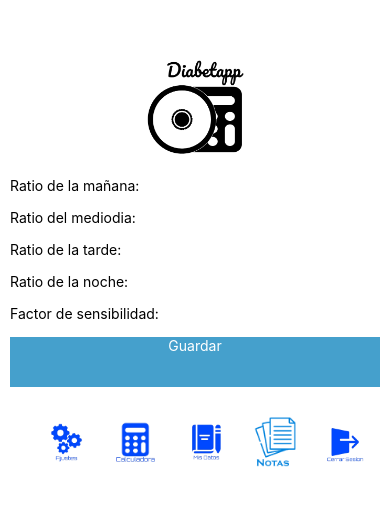
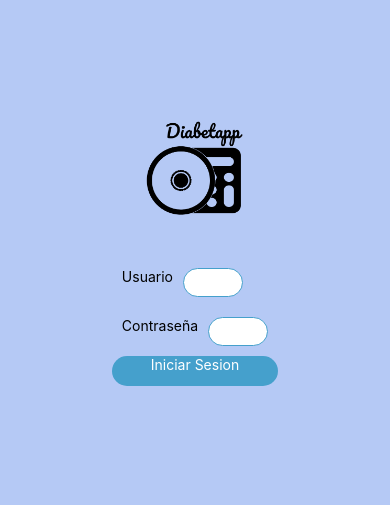
Before and after one commit to juanluismatalop/diabetapp, a React Native app: screen / in a window 390 px wide. Shown: the part 155-660 px from the top of the page. Built offline with nearby package versions, Linux system fonts and the light colour scheme.

Commit message:
verission 0.3

```diff
--- a/App.js
+++ b/App.js
@@ -1,25 +1,51 @@
 import { StatusBar } from 'expo-status-bar';
 import { StyleSheet, View } from 'react-native';
+import { useState } from 'react';
 import Home from './Components/homepage/home';
+import Login from './Components/login/login';
 import { DatosProvider } from './Components/homepage/components/datosContext';
 
 export default function App() {
+  const [pantallaActual, setPantallaActual] = useState('login');
+  const [usuarioAutenticado, setUsuarioAutenticado] = useState(false);
+
+  const loginExitoso = () => {
+    setUsuarioAutenticado(true);
+    setPantallaActual('home');
+  };
+
+  const cerrarSesion = () => {
+    setUsuarioAutenticado(false);
+    setPantallaActual('login');
+  };
+  function pantalla(){
+  switch (pantallaActual) {
+    case 'login':
+      return <Login loginExitoso={loginExitoso}/>;
+    case 'home':
+      return <Home cerrarSesion={cerrarSesion}/>;
+  }
+}
   return (
-    <View
-      style={styles.container}>
+    <DatosProvider>
+      <View style={styles.container}>
         <StatusBar style="auto" />
-        <DatosProvider>
-          <Home />
-        </DatosProvider>
-    </View>
+        {pantalla()}
+      </View>
+    </DatosProvider>
   );
 }
 
 const styles = StyleSheet.create({
   container: {
     flex: 1,
-    backgroundColor: '#fff',
+    backgroundColor:'#b5c9f5',
     alignItems: 'center',
     justifyContent: 'center',
+    margin:0.1,
   },
+  home:{
+
+    margin:0,
+  }
 });
--- /dev/null
+++ b/Components/homepage/components/calculadora.tsx
@@ -0,0 +1,65 @@
+import { View, Text, TextInput, StyleSheet, Image } from "react-native";
+
+export default function Calculadora() {
+    function insulina() {
+
+    }
+
+    return (
+        <View style={styles.container}>
+            <View style={styles.inputContainer}>
+                <View style={styles.inputGroup}>
+                    <Text>Glucosa</Text>
+                    <TextInput style={styles.input} keyboardType="numeric" />
+                </View>
+                <View style={styles.inputGroup}>
+                    <Text>Raciones</Text>
+                    <TextInput style={styles.input} keyboardType="numeric" />
+                </View>
+            </View>
+            <View style={styles.inputContainer}>
+                <Text>Aqui se esta trabajando en esto</Text>
+            </View>
+        </View>
+    );
+}
+
+const styles = StyleSheet.create({
+    container: {
+        flex: 1,
+        padding: 20,
+    },
+    inputContainer: {
+        flexDirection: 'row',
+        justifyContent: 'space-between',
+        marginBottom: 20,
+    },
+    inputGroup: {
+        flexDirection: 'row',
+        alignItems: 'center',
+        backgroundColor:'white',
+        borderWidth: 1,
+        borderColor: '#45a0cc',
+        borderRadius: 25,
+        padding: 10,
+        marginHorizontal: 5,
+    },
+    input: {
+        borderColor: '#45a0cc',
+        borderWidth: 1,
+        borderRadius: 20,
+        width: 60,
+        padding: 5,
+        marginLeft: 10,
+        textAlign: 'center',
+    },
+    imageContainer: {
+        alignItems: 'center',
+        justifyContent: 'center',
+        marginTop: 20,
+    },
+    image: {
+        width: 200,
+        height: 200,
+    },
+});
--- a/Components/homepage/components/datosContext.tsx
+++ b/Components/homepage/components/datosContext.tsx
@@ -1,18 +1,15 @@
-// contexto/datosContext.js
 import React, { createContext, useState } from 'react';
 
-export const DatosContext = createContext();
+export const DatosContext = createContext(null);
 
 export function DatosProvider({ children }) {
   const [ratioMannana, setRatioMannana] = useState(0);
   const [ratioMediodia, setRatioMediodia] = useState(0);
   const [ratioTarde, setRatioTarde] = useState(0);
   const [ratioNoche, setRatioNoche] = useState(0);
-  const [factordesensibilidad, setFactordesensibilidad] = useState(0);
+  const [factorSensibilidad, setFactorSensibilidad] = useState(0);
 
-  return (
-    <DatosContext.Provider
-      value={{
+  const value = {
     ratioMannana,
     setRatioMannana,
     ratioMediodia,
@@ -21,10 +18,12 @@ export function DatosProvider({ children }) {
     setRatioTarde,
     ratioNoche,
     setRatioNoche,
-        factordesensibilidad,
-        setFactordesensibilidad
-      }}
-    >
+    factorSensibilidad,
+    setFactorSensibilidad
+  };
+
+  return (
+    <DatosContext.Provider value={value}>
       {children}
     </DatosContext.Provider>
   );
--- a/Components/homepage/components/misDatos.tsx
+++ b/Components/homepage/components/misDatos.tsx
@@ -4,27 +4,46 @@ import { Colors } from "react-native/Libraries/NewAppScreen";
 import { DatosContext } from "./datosContext";
 
 export default function MisDatos(){
-    const { setRatioMannana, setRatioMediodia, setRatioTarde, setRatioNoche, setFactordesensibilidad } = useContext(DatosContext);
+    const {
+    setRatioManana,
+    setRatioMediodia,
+    setRatioTarde,
+    setRatioNoche,
+    setFactorSensibilidad
+    } = useContext(DatosContext);
+    const [mannana, setMananna] = useState("");
+    const [mediodia, setMediodia] = useState("");
+    const [tarde, setTarde] = useState("");
+    const [noche, setNoche] = useState("");
+    const [ff, setFf] = useState("");
 
+    function Guardar(){
+        setMananna(mannana);
+        setMediodia(mediodia);
+        setTarde(tarde);
+        setNoche(noche);
+        setFactorSensibilidad(ff);
+
+    }
     return(
         <View>
             <View style={styles.inputtext}>
-                <Text>Ratio de la mañana:</Text><TextInput keyboardType="numeric"></TextInput>
+                <Text>Ratio de la mañana:</Text><TextInput value="" onChangeText={setMananna} keyboardType="numeric" style={styles.styleInput}></TextInput>
             </View>
             <View style={styles.inputtext}>
-                <Text>Ratio del mediodia:</Text><TextInput keyboardType="numeric"></TextInput>
+                <Text>Ratio del mediodia:</Text><TextInput value="" onChangeText={setMediodia} keyboardType="numeric" style={styles.styleInput}></TextInput>
             </View>
             <View style={styles.inputtext}>
-                <Text>Ratio de la tarde:</Text><TextInput keyboardType="numeric"></TextInput>
+                <Text>Ratio de la tarde:</Text><TextInput value="" onChangeText={setTarde} keyboardType="numeric" style={styles.styleInput}></TextInput>
             </View>
             <View style={styles.inputtext}>
-                <Text>Ratio de la noche:</Text><TextInput keyboardType="numeric"></TextInput>
+                <Text>Ratio de la noche:</Text><TextInput value="" onChangeText={setNoche} keyboardType="numeric" style={styles.styleInput}></TextInput>
             </View>
             <View style={styles.inputtext}>
-                <Text>Factor de sensibilidad:</Text><TextInput keyboardType="numeric"></TextInput>
+                <Text>Factor de sensibilidad:</Text><TextInput value="" onChangeText={setFf} keyboardType="numeric" style={styles.styleInput}></TextInput>
             </View>
             <TouchableOpacity style={styles.botonExterior}>
-                <Text style={styles.botonInterior}>Guardar</Text>
+                <Text style={styles.botonInterior} onPress={Guardar}>Guardar</Text>
             </TouchableOpacity>
         </View>
     );
@@ -38,15 +57,24 @@ const styles = StyleSheet.create({
         flex: 1,
     },
     botonExterior:{
-        height: 50,
+        height: 30,
         backgroundColor: '#45a0cc',
         color: 'white',
         alignItems: 'center',
+        borderRadius: 80,
     },
     inputtext:{
         flexDirection: 'row',
         justifyContent: 'space-between',
         alignItems: 'center',
         marginBottom: 15,
+
+    },
+    styleInput:{
+        borderColor:'#45a0cc',
+        borderWidth: 2,
+        borderRadius: 80,
+        width:500,
+        backgroundColor:'white'
     }
 })
--- a/Components/homepage/home.tsx
+++ b/Components/homepage/home.tsx
@@ -1,8 +1,19 @@
-import React from 'react';
+import React, { useState } from 'react';
 import { View, Image, StyleSheet, TouchableOpacity, Text} from 'react-native';
+//coomponentes
 import MisDatos from './components/misDatos';
+import Calculadora from './components/calculadora';
 
-export default function Home() {
+export default function Home({cerrarSesion}: { cerrarSesion: () => void }) {
+  const[pantalla, setPantalla] = useState('misDatos');
+  function cambiarFragmento(){
+    switch(pantalla){
+      case 'calculadora':
+        return <Calculadora></Calculadora>;
+      case 'misDatos':
+        return <MisDatos></MisDatos>;
+    }
+  }
   return (
    <View>
     <View style={styles.imagenlogo}>
@@ -11,7 +22,7 @@ export default function Home() {
         style={styles.logo}/>
     </View>
     <View style={styles.components}>
-      <MisDatos></MisDatos>
+      {cambiarFragmento()}
     </View>
       <View style={styles.navbar}>
         <TouchableOpacity style={styles.componentenavbar}>
@@ -19,12 +30,12 @@ export default function Home() {
               resizeMode="contain"
               style={styles.botones}/>
         </TouchableOpacity>
-        <TouchableOpacity style={styles.componentenavbar}>
+        <TouchableOpacity style={styles.componentenavbar} onPress={()=>setPantalla('calculadora')}>
           <Image source={require('../../Components/pictures/calculadora.webp')}
               resizeMode="contain"
               style={styles.botones}/>
         </TouchableOpacity>
-        <TouchableOpacity style={styles.componentenavbar}>
+        <TouchableOpacity style={styles.componentenavbar} onPress={()=>setPantalla('misDatos')}>
             <Image source={require('../../Components/pictures/misdatos.webp')}
               resizeMode="contain"
               style={styles.botones}/>
@@ -34,7 +45,7 @@ export default function Home() {
               resizeMode="contain"
               style={styles.botones}/>
         </TouchableOpacity>
-        <TouchableOpacity style={styles.componentenavbar}>
+        <TouchableOpacity style={styles.componentenavbar} onPress={cerrarSesion}>
           <Image source={require('../../Components/pictures/cerrarsesion.webp')}
               resizeMode="contain"
               style={styles.botones}/>
@@ -63,6 +74,11 @@ const styles = StyleSheet.create({
       justifyContent: 'space-between',
       alignItems: 'center',
       padding: 10,
+      borderWidth:2,
+      borderColor: 'black',
+      borderRadius: 60,
+      borderBottomColor: 'white',
+      backgroundColor:'white'
     },
     componentenavbar:{
       marginLeft: 20
--- a/Components/login/login.tsx
+++ b/Components/login/login.tsx
@@ -0,0 +1,78 @@
+import { useState } from "react";
+import { View, Image, StyleSheet, Text, Alert, TouchableOpacity, TextInput} from "react-native";
+
+export default function Login({loginExitoso}: { loginExitoso: () => void }){
+    const [usuario, setUsuario] = useState('');
+    const [contrasenna, setContrasenna] = useState('')
+
+    function procesarLogin(){
+        if(usuario === 'usuario' && contrasenna === 'usuario'){
+            loginExitoso();
+        }
+        else{
+            Alert.alert('Error', 'Usuario o contraseña incorrectos');
+        }
+    }
+    return(
+        <View>
+             <View style={styles.imagenlogo}>
+                  <Image source={require('../../Components/pictures/diabetapp.png')}
+                    resizeMode="contain"
+                    style={styles.logo}/>
+            </View>
+            <View style={styles.formulario}>
+                <View style={styles.formularioInputs}>
+                    <Text>Usuario</Text><TextInput style={styles.input} value={usuario} onChangeText={setUsuario}></TextInput>
+                </View>
+                <View style={styles.formularioInputs}>
+                    <Text>Contraseña</Text><TextInput style={styles.input} value={contrasenna} onChangeText={setContrasenna} secureTextEntry={true}></TextInput>
+                </View>
+                <TouchableOpacity onPress={procesarLogin} style={styles.botonExterior}>
+                    <Text style={styles.botonInterior}>Iniciar Sesion</Text>
+                </TouchableOpacity>
+            </View>
+        </View>
+    );
+}
+const styles = StyleSheet.create({
+    logo:{
+      width: 100,
+      height: 100,
+      marginBottom: 20,
+    },
+    imagenlogo:{
+      alignItems: 'center'
+    },
+    formulario:{
+        marginTop:20,
+        marginBottom:30,
+    },
+    formularioInputs:{
+        flexDirection:'row',
+        margin:10,
+    },
+    input: {
+        borderColor: '#45a0cc',
+        borderWidth: 1,
+        borderRadius: 20,
+        width: 60,
+        padding: 5,
+        marginLeft: 10,
+        textAlign: 'center',
+        backgroundColor:'white'
+    },
+    botonInterior:{
+        height: 50,
+        backgroundColor: '#45a0cc',
+        color: 'white',
+        alignItems: 'center',
+        flex: 1,
+    },
+    botonExterior:{
+        height: 30,
+        backgroundColor: '#45a0cc',
+        color: 'white',
+        alignItems: 'center',
+        borderRadius: 80,
+    },
+  })
```
Also changed, not shown: Components/pictures/construccion.png (added). Lines whose indentation alone changed are shown as unchanged.
